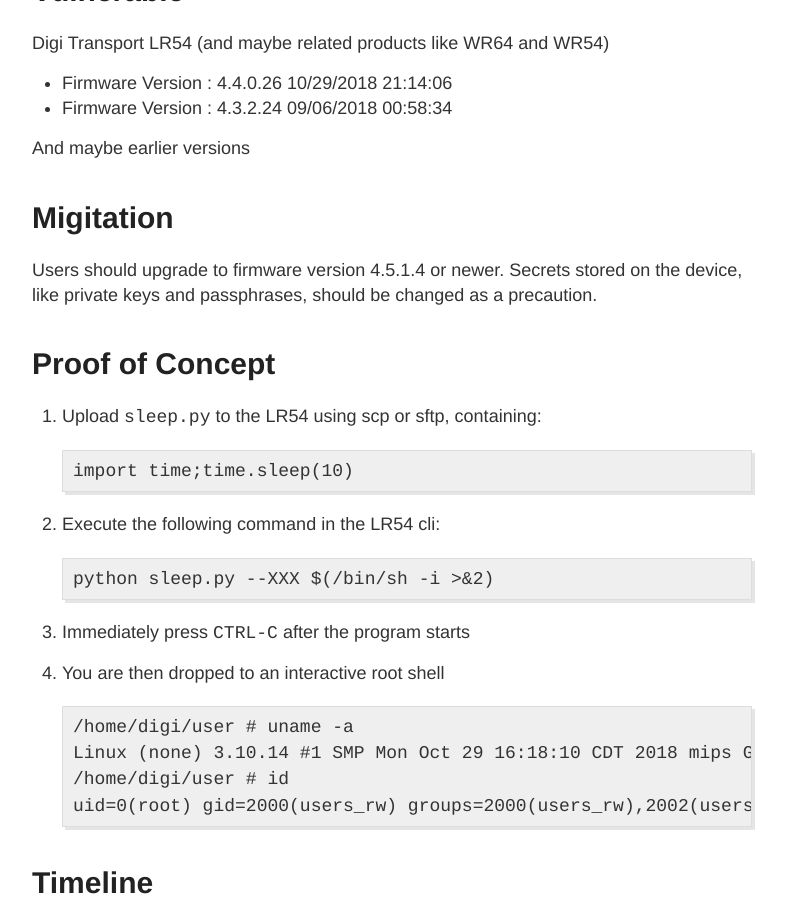
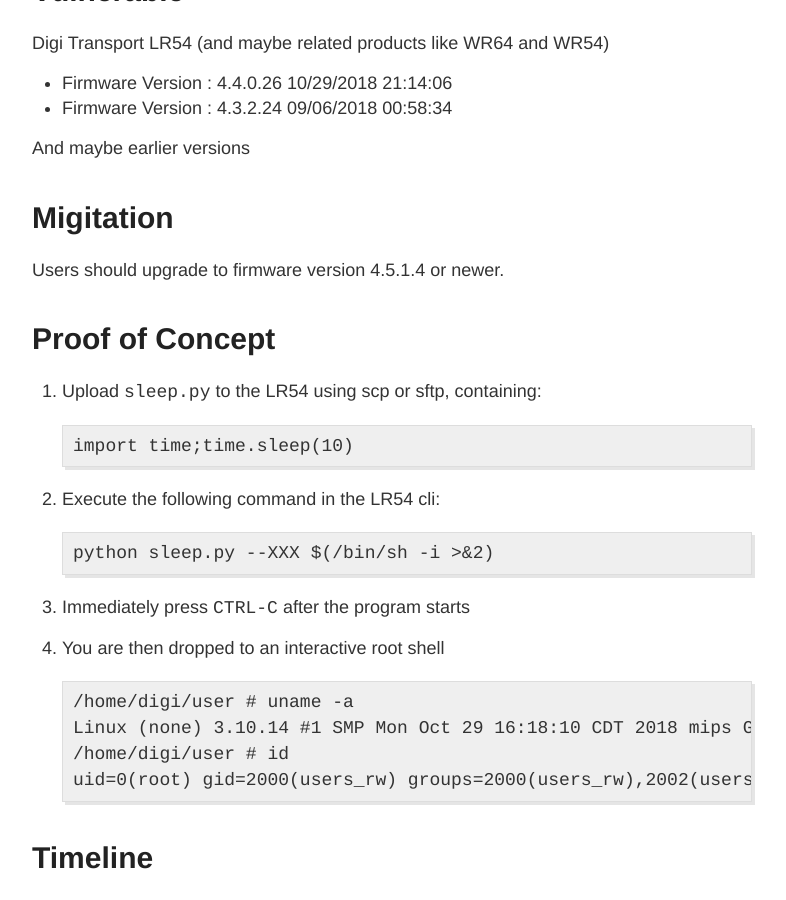
Before and after one commit to labanskoller/hackeriet_blog, a Jekyll site: the page built from _posts/2019-02-17-cve-2018-20162-digi-lr54-restricted-shell-escape.md, in a window 1280 px wide and 900 px high, scrolled down 942 px. Shown: the whole window, without its empty margins (248-1034 px from the left). Built offline with Jekyll 4.4.1, drawn with Linux system fonts in a browser that asks for light colours.

Commit message:
Statement about changing private keys and passphrases is, although good advice, slightly speculative

```diff
--- a/_posts/2019-02-17-cve-2018-20162-digi-lr54-restricted-shell-escape.md
+++ b/_posts/2019-02-17-cve-2018-20162-digi-lr54-restricted-shell-escape.md
@@ -38,8 +38,7 @@ And maybe earlier versions
 
 # Migitation
 
-Users should upgrade to firmware version 4.5.1.4 or newer. Secrets stored on the
-device, like private keys and passphrases, should be changed as a precaution.
+Users should upgrade to firmware version 4.5.1.4 or newer.
 
 # Proof of Concept
 
```
